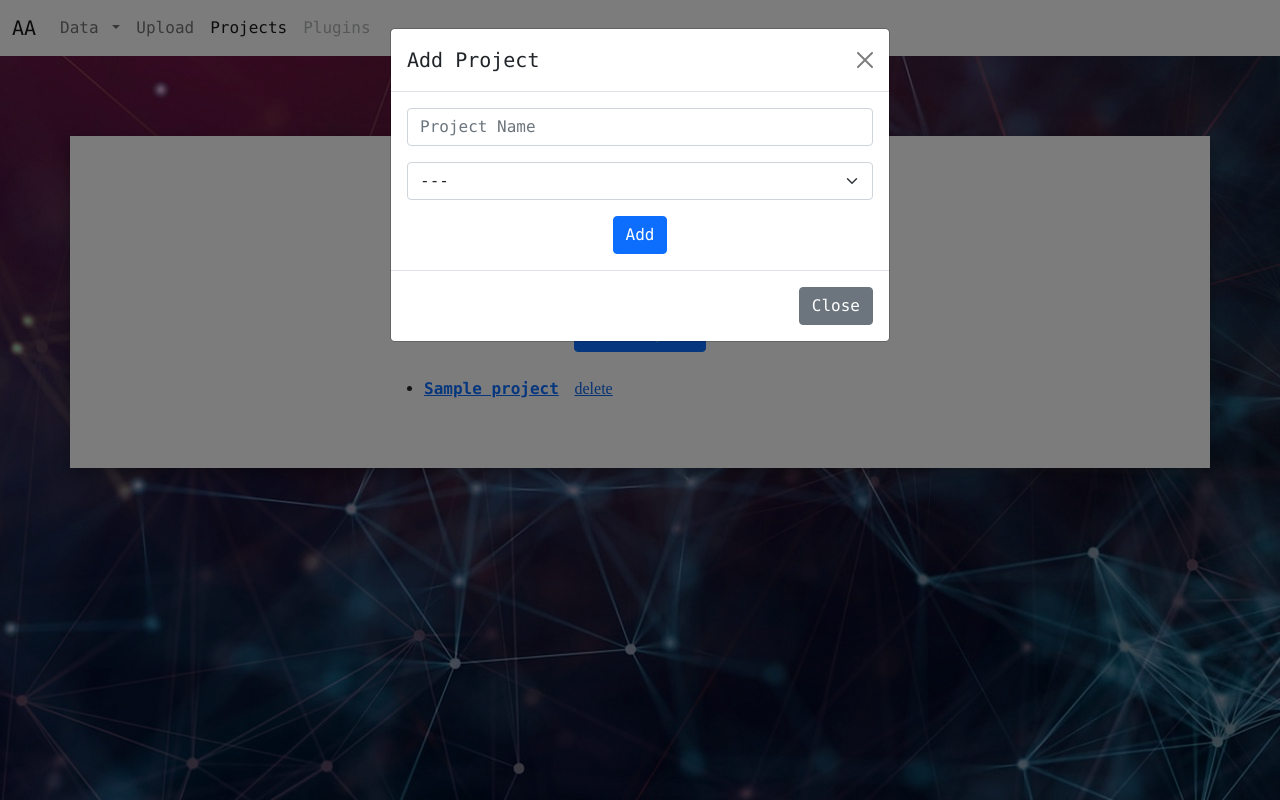
After one commit to georgbuechner/ananym-analyzer, a Flask app: template src/templates/projects/projects.html in a window 1280 px wide, after a click on "Add Project". The commit adds this page. Run offline with Flask 3, Linux system fonts and the light colour scheme; the template is opened without the code that fills it: most values are stand-ins (such as "Sample title", 1, 10 or a date in 2020); parts of the project's set-up code (start-up, migrations or seed data) failed here and were passed over.

Commit message:
Working on #21 - adds project page, storing and adding projects

```diff
--- a/src/app.py
+++ b/src/app.py
@@ -1,7 +1,10 @@
 import os
+import urllib.parse
 from flask import Flask, flash, render_template, redirect, request, send_from_directory
-from dmodels import AnalysisOpts, Sweep, get_tags
-from service import Service, Data
+from dmanager.dmanager import DManager
+from dmanager.dmodels import AnalysisOpts
+from dmanager.models import Sweep
+from service import Service
 from utils import stem
 from extractor.functions import Peaks
 from dotenv import load_dotenv
@@ -69,7 +72,9 @@ def analysis(date: str = "", file: str = ""):
             date, file, only_favorites=only_favorites
         ),
         num_sweeps=service.num_sweeps(date, file),
-        favorites = service.dmanager.favorites
+        favorites = service.dmanager.favorites,
+        projects=sorted(service.dmanager.projects.keys())
+
     )
 
 
@@ -88,6 +93,41 @@ def upload():
             flash(msg, msg_type)
     return render_template("upload/upload.html", all_tags=service.dmanager.all_tags)
 
+@app.route("/projects")
+def projects():
+    def safe(path: str):
+        return urllib.parse.quote(path, safe='')
+
+    return render_template(
+        "projects/projects.html",
+        projects=sorted(service.dmanager.projects.keys()),
+        safe=safe
+    )
+
+@app.route("/projects/<path:project_name>")
+def project(project_name: str):
+    if project_name in service.dmanager.projects:
+        return render_template(
+            "projects/project.html",
+            project_name=project_name,
+            project=service.dmanager.projects[project_name],
+        )
+    else:
+        return redirect("/projects")
+
+@app.route("/api/projects/add", methods=["POST"])
+def add_project():
+    name = request.form.get("project_name") or ""
+    parent = request.form.get("project_parent") or ""
+    flash(*service.dmanager.add_project(os.path.join(parent, name)))
+    return redirect("/projects")
+
+@app.route("/api/projects/del", methods=["POST"])
+def del_project():
+    name = request.form.get("project_name") or ""
+    flash(*service.dmanager.del_project(name))
+    return redirect("/projects")
+
 @app.route("/handle/raw", methods=["POST"])
 def handle_raw():
     date = request.form.get('dir')
@@ -96,6 +136,8 @@ def handle_raw():
         msg, msg_type = service.unpack_raw(date, file)
     elif "delete-raw-data" in request.form:
         msg, msg_type = service.delete_data(service.dir_raw, date, file)
+    else:
+        msg, msg_type = ("Unknown option", "danger")
     flash(msg, msg_type)
     return redirect("/data/raw")
 
@@ -107,6 +149,8 @@ def handle_sweeps():
         return redirect(f"/data/analysis/{date}/{stem(file)}")
     elif "delete-sweeps" in request.form:
         msg, msg_type = service.delete_data(service.dir_sweeps, date, file)
+    else:
+        msg, msg_type = ("Unknown option", "danger")
     flash(msg, msg_type)
     return redirect("/data/sweeps")
 
@@ -118,6 +162,8 @@ def handle_analysis():
         return redirect(f"/data/analysis/{date}/{stem(file)}")
     elif "delete-all" in request.form:
         msg, msg_type = service.delete_data(service.dir_analysis, date, file)
+    else:
+        msg, msg_type = ("Unknown option", "danger")
     flash(msg, msg_type)
     return redirect("/data/analysis")
 
@@ -145,7 +191,9 @@ def analyse_peaks():
         analysis=service.get_single_analysis(
             date, filename, only_favorites=only_favorites
         ),
-        num_sweeps=service.num_sweeps(date, filename)
+        num_sweeps=service.num_sweeps(date, filename),
+        favorites=service.dmanager.favorites,
+        projects=sorted(service.dmanager.projects.keys())
     )
 
 
--- a/src/service.py
+++ b/src/service.py
@@ -6,8 +6,9 @@ import shutil
 from typing import Dict, List, OrderedDict, Tuple
 from werkzeug.datastructures import FileStorage
 from werkzeug.utils import secure_filename
-from dmanager import DManager
-from dmodels import Analysis, Sweep, Raw, AnalysisOpts
+from dmanager.dmanager import DManager
+from dmanager.dmodels import AnalysisOpts
+from dmanager.models import Analysis, Sweep, Raw
 from extractor.functions import Peaks
 from extractor.plotting import plot_data
 from extractor.preprocessing import convert_rows_to_columns, extract_data, join_lists
--- a/src/static/css/general.css
+++ b/src/static/css/general.css
@@ -47,6 +47,10 @@ h1 {
   color:red;
 }
 
+.sameline {
+  display: contents;
+}
+
 .indicators {
   background-color: #ff0101 !important;
 }
--- a/src/templates/layout/navbar.html
+++ b/src/templates/layout/navbar.html
@@ -26,6 +26,9 @@
           <a class="nav-link {% if 'upload' in request.path %} active {% endif %}" aria-current="page" href="/upload">Upload</a>
         </li>
         <li class="nav-item">
+          <a class="nav-link {% if 'projects' in request.path %} active {% endif %}" aria-current="page" href="/projects">Projects</a>
+        </li>
+        <li class="nav-item">
           <a class="nav-link disabled" href="/plugins">Plugins</a>
         </li>
     </div>
--- /dev/null
+++ b/src/templates/projects/projects.html
@@ -0,0 +1,75 @@
+<!doctype html>
+{% extends "layout/layout.html" %}
+{% block body %}
+  <h1>Projects</h1>
+
+  <!-- Button trigger modal -->
+  <button type="button" class="btn btn-primary" data-bs-toggle="modal" data-bs-target="#addProjectModal">
+    Add Project
+  </button>
+  <br>
+  <br>
+
+  <div class="container" style="width:50%; text-align: left">
+    <ul>
+      {% for project_name in projects %}
+        <li>
+          <b><a href="/projects/{{safe(project_name)}}">{{project_name}}<a></b>
+          <form action="/api/projects/del" method="POST" class="sameline">
+            <input type="hidden" name="project_name" value="{{project_name}}">
+            <button class="link-button" type="submit" name="del-project" class="btn btn-primary">
+              delete
+            </button>
+          </form>
+        </li>
+      {% endfor %}
+    </ul>
+  </div>
+
+  {% if projects|length > 20 %}
+    <br>
+    <br>
+    <!-- Button trigger modal -->
+    <button type="button" class="btn btn-primary" data-bs-toggle="modal" data-bs-target="#addProjectModal">
+      Add Project
+    </button>
+  {% endif %}
+
+  <!-- Modal -->
+  <div class="modal fade" id="addProjectModal" tabindex="-1" aria-labelledby="addProjectModalLabel" aria-hidden="true">
+    <div class="modal-dialog">
+      <div class="modal-content">
+        <div class="modal-header">
+          <h5 class="modal-title" id="addProjectModalLabel">Add Project</h5>
+          <button type="button" class="btn-close" data-bs-dismiss="modal" aria-label="Close"></button>
+        </div>
+        <div class="modal-body">
+          <form action="/api/projects/add" method="POST">
+            <div class="mb-3">
+              <input
+                id="project_name" name="project_name"
+                class="form-control"
+                type="text"
+                placeholder="Project Name"
+              >
+            </div>
+              <select class="form-select" id="project_parent" name="project_parent" aria-label="Default select example">
+                <option value="" selected>---</option>
+                {% for project_name in projects %}
+                  <option value="{{project_name}}">{{project_name}}</option>
+                {% endfor %}
+              </select>
+            <div class="mb-3">
+            </div>
+            <button type="submit" name="add-project" class="btn btn-primary">Add</button>
+          </form>
+        </div>
+        <div class="modal-footer">
+          <button type="button" class="btn btn-secondary" data-bs-dismiss="modal">Close</button>
+        </div>
+      </div>
+    </div>
+  </div>
+
+
+{% endblock %}
```
Also changed, not shown: src/dmanager/dmanager.py (renamed from src/dmanager.py, +42 -1 lines), src/dmanager/dmodels.py (added, +42 -0 lines), src/dmanager/models.py (renamed from src/dmodels.py, +2 -14 lines), src/templates/analysis/analysis.html (+13 -1 lines), src/templates/projects/project.html (added, +26 -0 lines).
